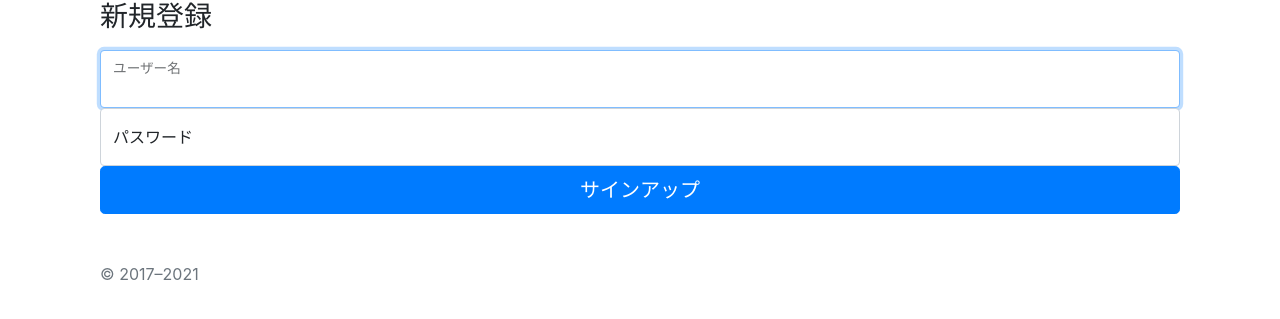
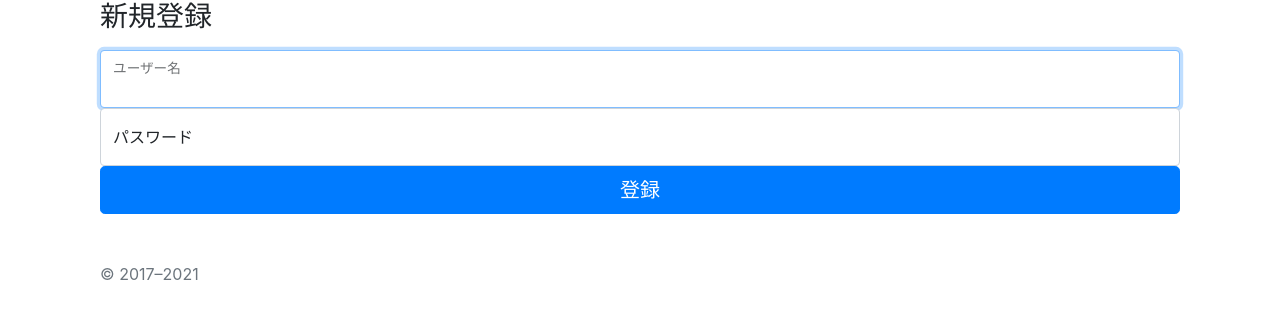
Before and after one commit to shou9/mustle_calendar, a Django app: page /signup/ in a window 1280 px wide. Shown: the top 319 px of the page. Run offline with Django 3.2, Linux system fonts and the light colour scheme; some libraries are stand-ins or nearby versions.

Commit message:
文言修正

```diff
--- a/mustlecalendarproject/templates/signup.html
+++ b/mustlecalendarproject/templates/signup.html
@@ -18,7 +18,7 @@
                 name="password_data" required>
             <label for="floatingPassword">パスワード</label>
         </div>
-        <button class="w-100 btn btn-lg btn-primary" type="submit">サインアップ</button>
+        <button class="w-100 btn btn-lg btn-primary" type="submit">登録</button>
         <p class="mt-5 mb-3 text-muted">&copy; 2017–2021</p>
     </form>
 </div>
```
